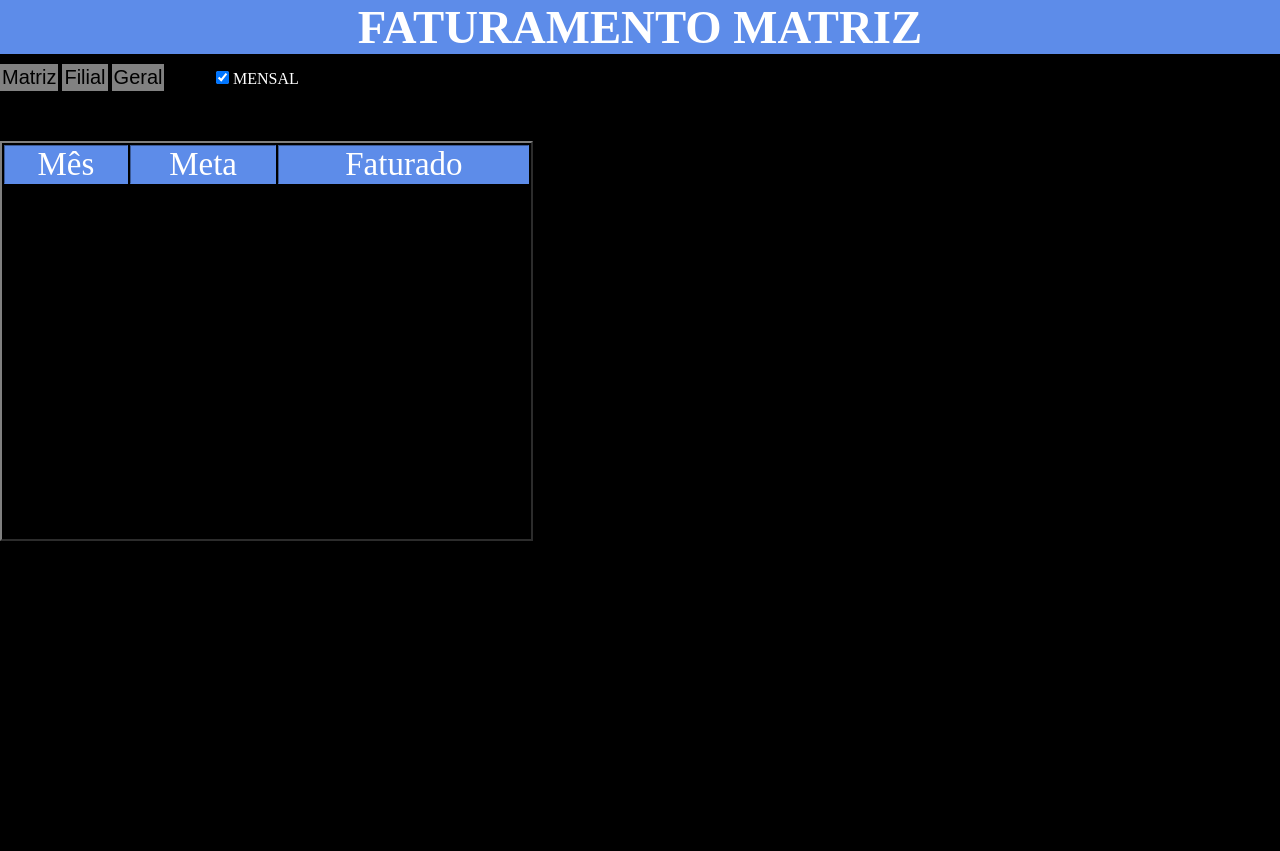
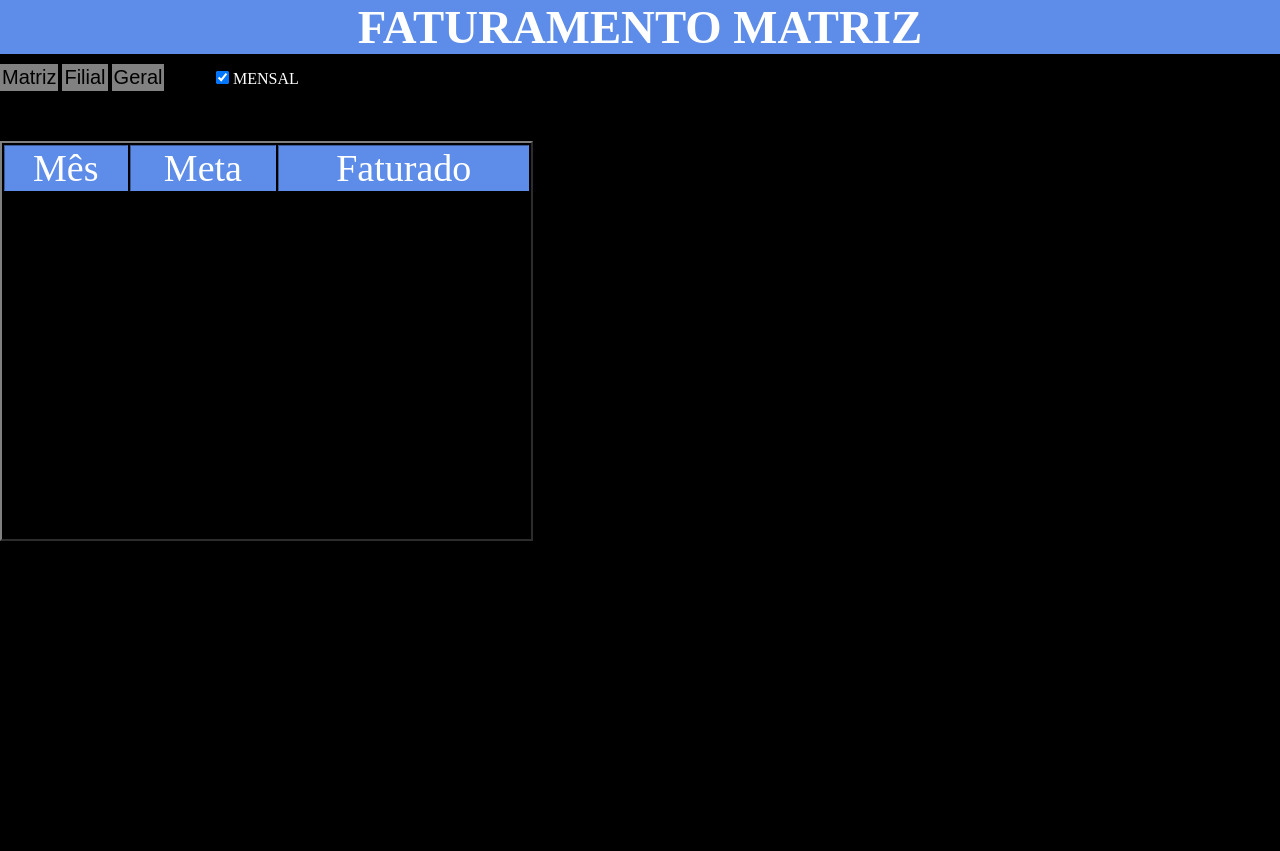
Before and after one commit to luis-fe/PCP_Interno, a Flask app: page /TelaFaturamentoMatriz.html in a window 1280 px wide. Run offline with Flask 2, Linux system fonts and the light colour scheme; a map, chart or similar area stays blank.

Commit message:
Commit Plano

```diff
--- a/models/dashbordTVModel.py
+++ b/models/dashbordTVModel.py
@@ -190,7 +190,7 @@ def Faturamento_ano(ano, empresa):
         data = {
             '1- Ano:': f'{ano}',
             '2- Empresa:': f'{empresa}',
-            '3- No Retorna': f"{retorna}(Matriz e Filial)",
+            '3- No Retorna': f"{retorna}",
             '3.1- Retorna Mplus': f"{ValorRetornaMplus}",
             '4- No Dia': f"{df_dia}",
             '5- TOTAL': f"{total}",
--- a/static/css/TelaFaturamentoFilial.css
+++ b/static/css/TelaFaturamentoFilial.css
@@ -148,14 +148,14 @@
     #Retorna{
         margin-top: 100px;
             color: white;
-            font-size: 35px;
+            font-size: 50px;/* aqui é para tv */
 
         }
 
         #FaturadoDia{
             margin-top: 100px;
                 color: white;
-                font-size: 35px;
+                font-size: 50px;/* aqui é para tv */
 
             }
 }
--- a/static/css/TelaFaturamentoMatriz.css
+++ b/static/css/TelaFaturamentoMatriz.css
@@ -137,7 +137,7 @@
     #TabelaFaturamento{
         width: 100%;
         max-width: 100%;
-        font-size: 33px;
+        font-size: 38px;/* aqui é TESTE */
         text-align: center;
         color: white;
         margin-top: 50px;
@@ -148,14 +148,14 @@
     #Retorna{
         margin-top: 100px;
             color: white;
-            font-size: 35px;
+            font-size: 50px;/* aqui é para tv */
 
         }
 
         #FaturadoDia{
             margin-top: 100px;
                 color: white;
-                font-size: 35px;
+                font-size: 50px;/* aqui é para tv */
 
             }
 }
```
Also changed, not shown: static/css/TelaFaturamentoGeral.css (+4 -4 lines).
